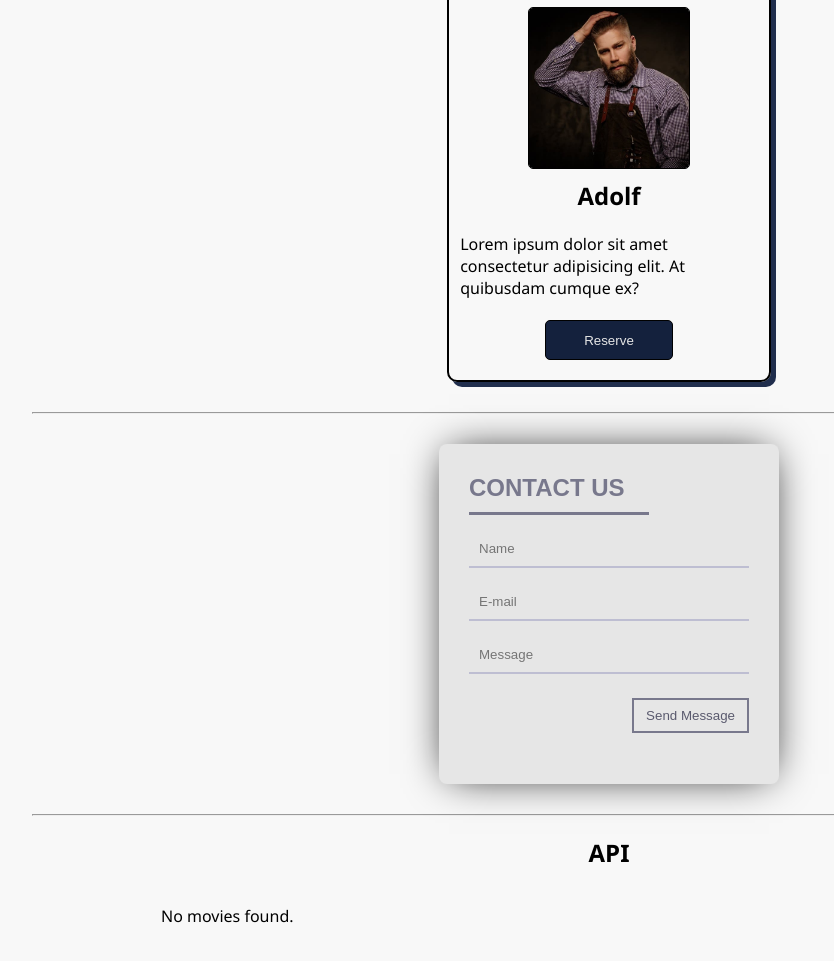
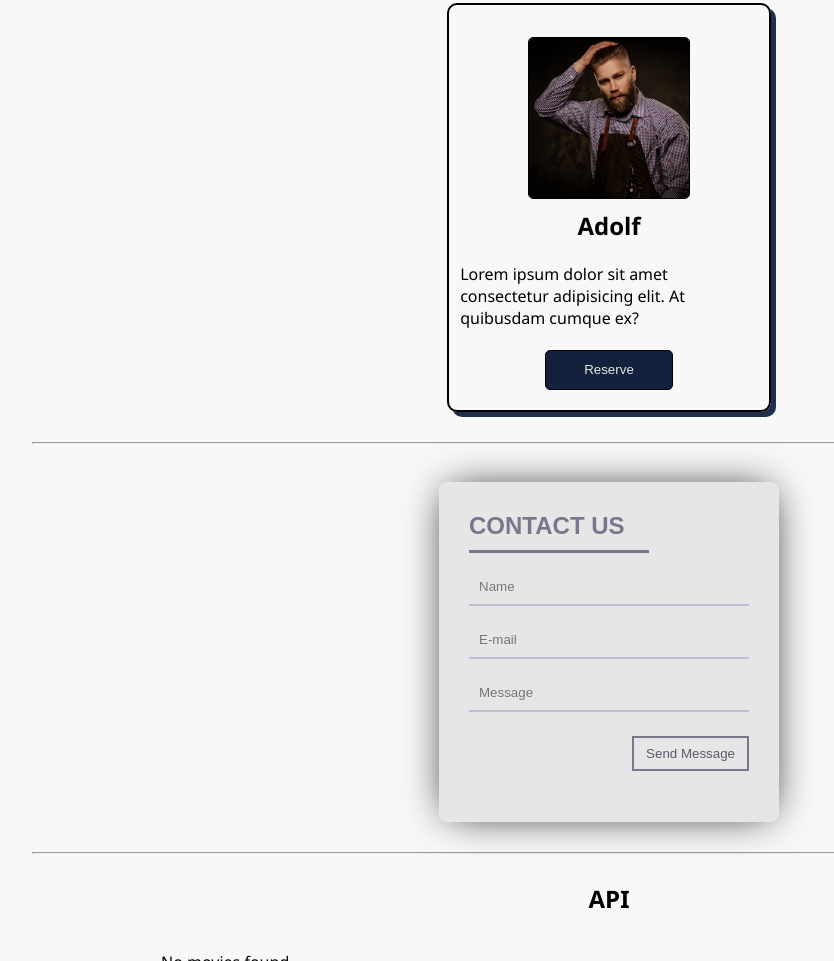
Before and after one commit to 23DP3AJaro/Barber, a plain HTML site: page index.html in a window 1280 px wide. Shown: the part 1839-2800 px from the top of the page, without its empty margins (31-865 px from the left). Drawn offline with Linux system fonts and the light colour scheme; no server answers.

Commit message:
API limited to 6; Responsive fix

```diff
--- a/DarkTheme.css
+++ b/DarkTheme.css
@@ -69,7 +69,7 @@ main {
 
 aside {
     width: 20%;
-    height: 300rem;
+    height: 155rem;
     background-color: #0e182e;
     display: flex;
     align-items: center;
@@ -413,6 +413,10 @@ footer {
 
     #MainContent {
         width: 100%;
+        display: flex;
+        justify-content: center;
+        align-items: center;
+        flex-direction: column;
     }
 
     #BlackSquare {
@@ -427,6 +431,11 @@ footer {
         background-position-y: -480px;
     }
 
+    #Films {
+        display: flex;
+        flex-direction: column;
+    }
+
     footer {
         margin-top: 50px;
     }
--- a/LightTheme.css
+++ b/LightTheme.css
@@ -69,7 +69,7 @@ main {
 
 aside {
     width: 20%;
-    height: 300rem;
+    height: 155rem;
     background-color: #A9A9A9;
     display: flex;
     align-items: center;
@@ -404,6 +404,10 @@ footer {
 
     #MainContent {
         width: 100%;
+        display: flex;
+        justify-content: center;
+        align-items: center;
+        flex-direction: column;
     }
 
     #BlackSquare {
@@ -418,6 +422,11 @@ footer {
         background-position-y: -480px;
     }
 
+    #Films {
+        display: flex;
+        flex-direction: column;
+    }
+
     footer {
         margin-top: 50px;
     }
--- a/api.js
+++ b/api.js
@@ -7,7 +7,8 @@ async function FetchMovies(){
           }
         }
 
-        const response = await fetch('https://picsum.photos/v2/list?page=2&limit=10', options);
+        const page = Math.floor(Math.random() * 10) + 1;
+        const response = await fetch(`https://picsum.photos/v2/list?page=${page}&limit=6`, options);
         if (!response.ok) {
             console.error('Fetch failed with status', response.status);
             return [];
--- a/search.js
+++ b/search.js
@@ -8,9 +8,9 @@ searchInput.addEventListener('input', (e) => {
         const cardName = card.querySelector('h2').textContent.toLowerCase();
 
         if (cardName.includes(searchText)) {
-            card.style.visibility = 'visible';
+            card.style.display = 'flex';
         } else {
-            card.style.visibility = 'hidden';
+            card.style.display = 'none';
         }
     });
 });
```
